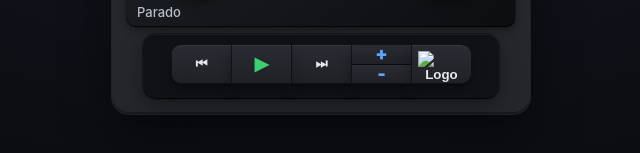
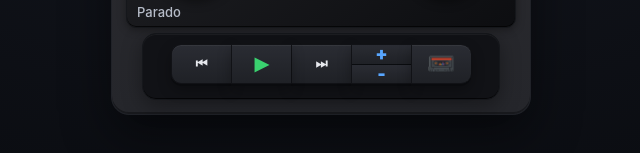
Before and after one commit to miltonmateus/k7-widget, a website built with Vite: page src/renderer/index.html in a window 1280 px wide. Both pictures are taken after a click on the button "Página do projeto". Shown: the part 445-598 px from the top of the page, 319-959 px from the left. Built offline with nearby package versions, Linux system fonts and the light colour scheme.

Commit message:
logo ajustado

```diff
--- a/src/renderer/script.js
+++ b/src/renderer/script.js
@@ -43,7 +43,7 @@ function togglePlayPause() {
 playpauseBtn.addEventListener('click', togglePlayPause);
 
 logoBtn.addEventListener('click', () => {
-    window.open('https://example.com', '_blank');
+    window.open('https://github.com/miltonmateus/k7-widget?tab=readme-ov-file', '_blank');
 });
 
 volUpBtn.addEventListener('click', () => {
--- a/src/renderer/style.css
+++ b/src/renderer/style.css
@@ -225,6 +225,7 @@ body {
     padding: 0;
     display: grid;
     place-items: center;
+    justify-content: center;
     /* garante centralizado */
 }
 
```
Also changed, not shown: src/assets/tape-logo.png (renamed from src/assets/tape logo.png).
